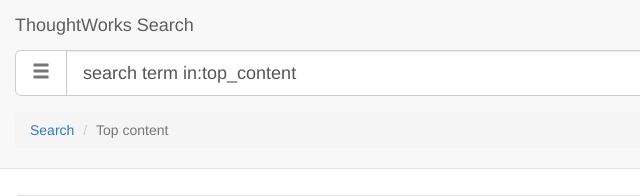
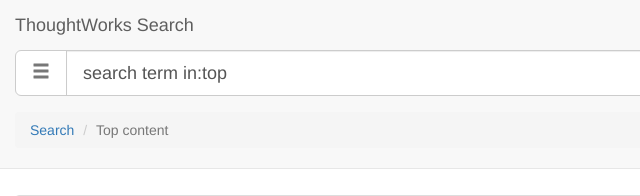
Before and after one commit to scurran/tw-search, a plain HTML site: page top-content.html in a window 1280 px wide. Shown: the top 196 px of the page, 0-640 px from the left. Drawn offline with nearby package versions, Linux system fonts and the light colour scheme.

Commit message:
changed values

```diff
--- a/top-content.html
+++ b/top-content.html
@@ -46,7 +46,7 @@
 										<li><a href="">ThoughtWorks.com</a></li>
 							        </ul>
 								</div>
-								<input type="text" class="form-control" placeholder="Search for a term" value="search term in:top_content">
+								<input type="text" class="form-control" placeholder="Search for a term" value="search term in:top">
 								<div class="input-group-btn">
 									<button type="button" class="btn btn-default" data-toggle="collapse" data-target="#collapseExample" aria-expanded="false" aria-controls="collapseExample"><span class="caret text-muted"></span></button>
 							        <button type="button" class="btn btn-primary"><span class="glyphicon glyphicon-search"></span></button>
```
